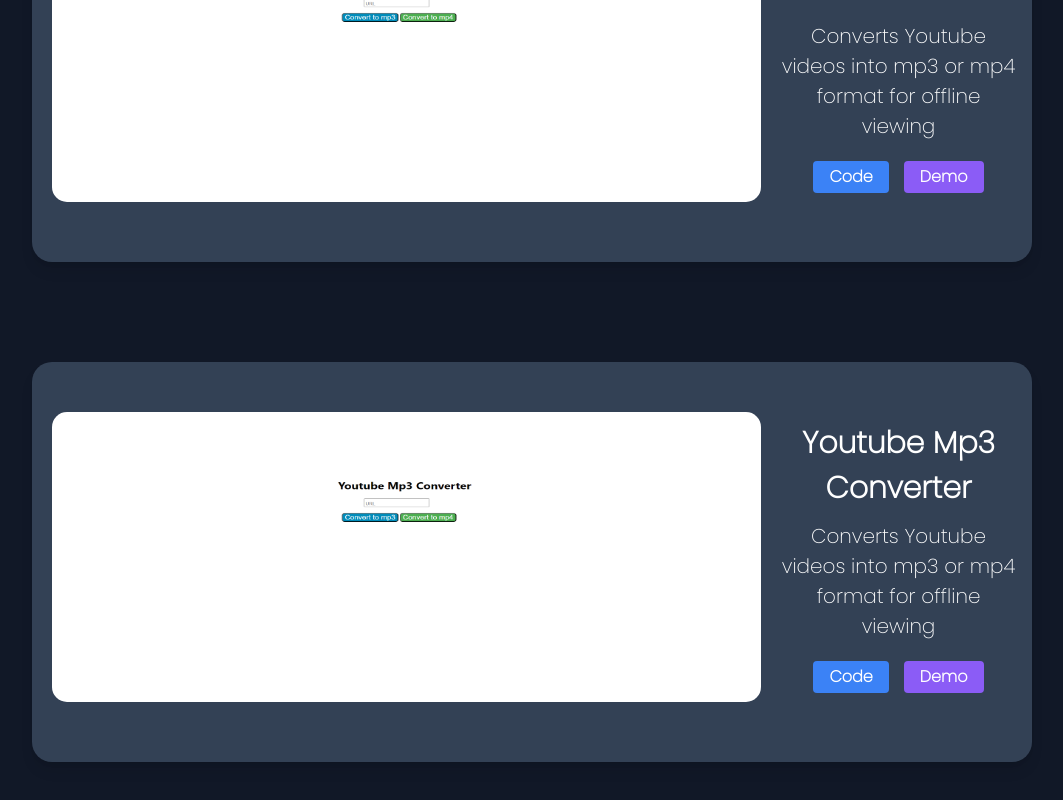
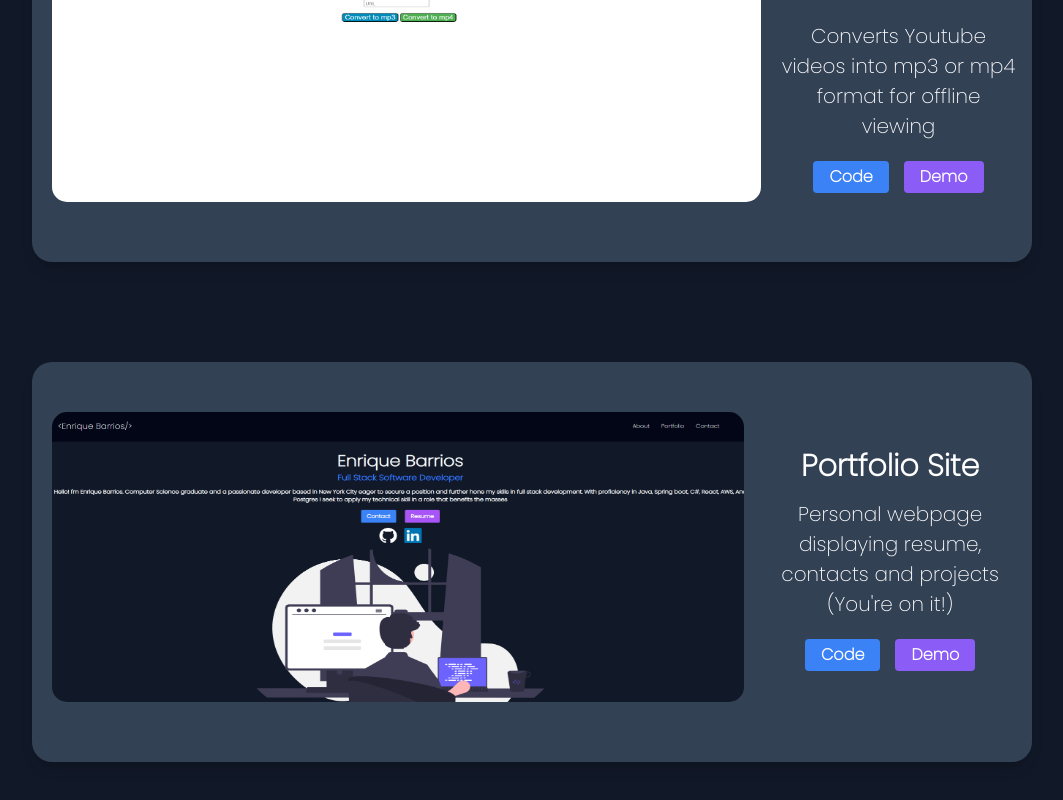
Before and after one commit to EnriqueB5310/PortfolioSite, a React (Vite) app: page / in a window 1280 px wide. Shown: the part 2046-2846 px from the top of the page, without its empty margins (108-1171 px from the left). Built offline with nearby package versions, Linux system fonts and the light colour scheme.

Commit message:
added to project

```diff
--- a/src/components/Projects.jsx
+++ b/src/components/Projects.jsx
@@ -1,7 +1,7 @@
 import React from 'react'
 import ProjectCard from './ProjectCard'
 import Mp3Mp4 from '../assets/mp3mp4.png'
-
+import Portfolio from '../assets/portfolio.png'
 
 function Projects() {
 
@@ -18,9 +18,9 @@
 
 {
 
-  title: "Youtube Mp3 Converter",
-bio: "Converts Youtube videos into mp3 or mp4 format for offline viewing",
-image: Mp3Mp4,
+  title: "Portfolio Site",
+bio: "Personal webpage displaying resume, contacts and projects (You're on it!)",
+image: Portfolio,
 demo: "https://ytmp3-iqma.onrender.com/",
 tech: null,
 
```
Also changed, not shown: src/assets/portfolio.png (added).
